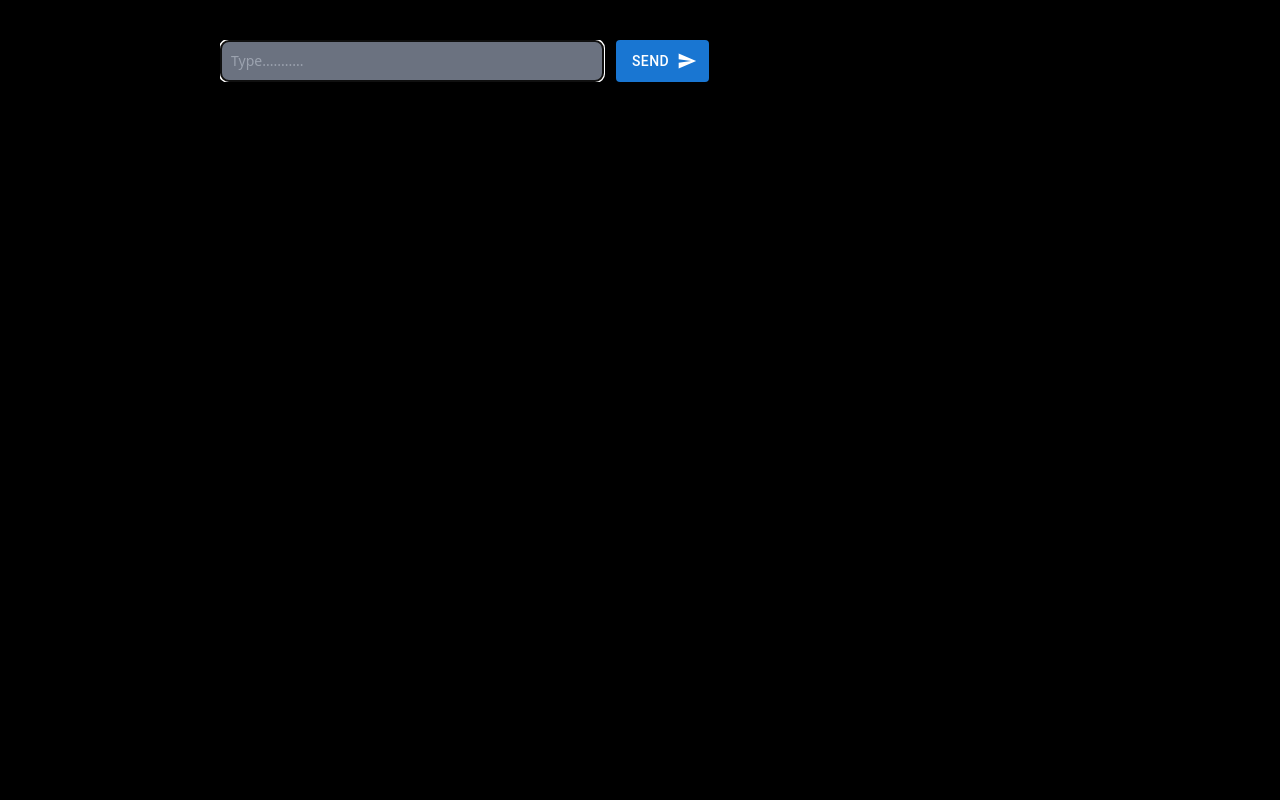
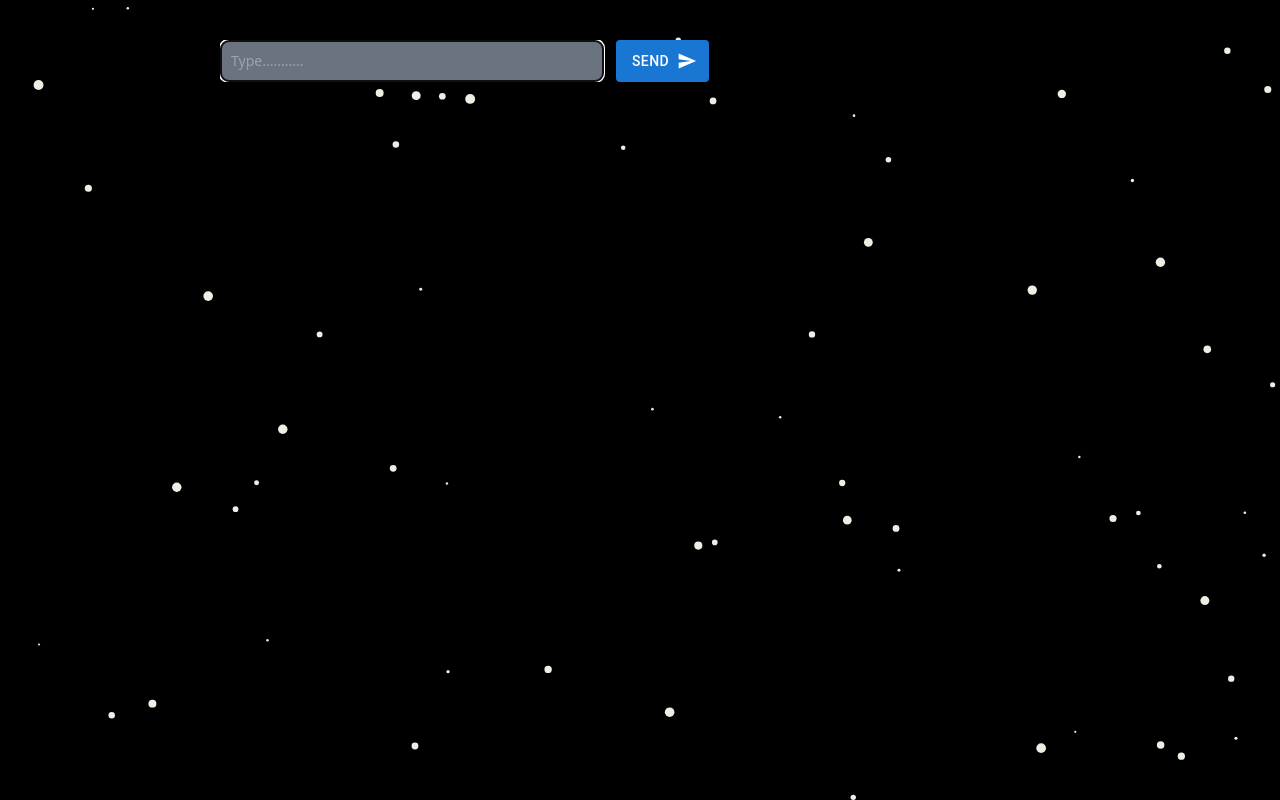
Before and after one commit to siddhishah109/Comment--box, a React (Create React App) app: page / in a window 1280 px wide. Built offline with nearby package versions, Linux system fonts and the light colour scheme.

Commit message:
particles

```diff
--- a/public/index.html
+++ b/public/index.html
@@ -39,5 +39,6 @@
       To begin the development, run `npm start` or `yarn start`.
       To create a production bundle, use `npm run build` or `yarn build`.
     -->
+    <script src="https://cdn.jsdelivr.net/npm/canvas-confetti@1.6.0/dist/confetti.browser.min.js"></script>
   </body>
 </html>
--- a/src/App.tsx
+++ b/src/App.tsx
@@ -2,6 +2,7 @@ import React, { useState } from 'react';
 import CommentBox from './components/Commentbox';
 import { Comment } from './components/types';
 import './App.css'
+import Particlesp from './components/particles';
 
 
 const App: React.FC = () => {
@@ -18,8 +19,8 @@ const App: React.FC = () => {
   // };
   return (
     <div className="App p-10 bg-black ">
-
-      <div className=' box '>
+     <Particlesp/>
+      <div className=' box  '>
       <CommentBox
         comment={initialComment}
 
--- a/src/components/Commentbox.tsx
+++ b/src/components/Commentbox.tsx
@@ -42,7 +42,7 @@ const handleDelete = (commentId: string) => {
       {props.comment.id === '1' ? (
         <div className='flex mb-1'>
           <input
-          className='bg-gray-500 border border-gray-100 text-gray-200 text-sm mr-3 rounded-lg focus:ring-amber-500 focus:border-amber-500 block  p-2.5 dark:bg-gray-700 dark:border-gray-600 dark:placeholder-gray-200 dark:text-white dark:focus:ring-blue-500 w-96 dark:focus:border-blue-500'
+          className='relative bg-gray-500 border border-gray-100 text-gray-200 text-sm mr-3 rounded-lg focus:ring-amber-500 focus:border-amber-500 block  p-2.5 dark:bg-gray-700 dark:border-gray-600 dark:placeholder-gray-200 dark:text-white dark:focus:ring-blue-500 w-96 dark:focus:border-blue-500'
             type='text'
             value={input}
             autoFocus
@@ -64,7 +64,7 @@ const handleDelete = (commentId: string) => {
       ) : (
         <>
          <div>
-         <div className='inline-block w-auto mx-auto m-2 bg-slate-400 rounded-xl pt-3'>
+         <div className='relative inline-block w-auto mx-auto m-2 bg-slate-400 rounded-xl pt-3'>
          <div style={{ overflowWrap: 'break-word' }} className='p-2 pl-5 box2 '>{props.comment.name}</div>
           <div className='flex p-2'>
             <Buttonb
--- /dev/null
+++ b/src/components/particles.tsx
@@ -0,0 +1,77 @@
+import React from 'react'
+import { useCallback } from "react";
+import type { Container, Engine } from "tsparticles-engine";
+import Particles from "react-tsparticles";
+import { loadFull } from "tsparticles";
+
+type Props = {}
+
+const Particlesp = (props: Props) => {
+    const particlesInit = useCallback(async (engine: Engine) => {
+        console.log(engine);
+
+        // you can initialize the tsParticles instance (engine) here, adding custom shapes or presets
+        // this loads the tsparticles package bundle, it's the easiest method for getting everything ready
+        // starting from v2 you can add only the features you need reducing the bundle size
+        await loadFull(engine);
+    }, []);
+
+    const particlesLoaded = useCallback(async (container: Container | undefined) => {
+        await console.log(container);
+    }, []);
+  return (
+    <div> <Particles
+    id="tsparticles"
+    init={particlesInit}
+    loaded={particlesLoaded}
+    options={{
+        fpsLimit: 60,
+        interactivity: {
+            events: {
+              onClick: { enable: true, mode: "push" },
+              onHover: {
+                enable: true,
+                mode: "repulse",
+                parallax: { enable: false, force: 60, smooth: 10 }
+              },
+              resize: true
+            },
+            modes: {
+                push: { quantity: 1 },
+                repulse: { distance: 200, duration: 0.4 }
+              }
+            },
+            particles: {
+                color: { value: "#eeeee4" },
+                move: {
+                  direction: "none",
+                  enable: true,
+                  outModes:  {
+                    default: "bounce",
+                },
+                  random: false,
+                  speed: 2,
+                  straight: false
+                },
+                number: {
+                  density: {
+                    enable: true,
+                    area: 1200
+                  },
+                  value: 80
+                },
+
+                shape: {
+                  type: "circle"
+                },
+                size: {
+                  value: { min: 1, max: 5 }
+                }
+              }
+
+    }}
+/></div>
+  )
+}
+
+export default Particlesp
```
Also changed, not shown: 1 other file (tests, documents, lock files or other folders).
